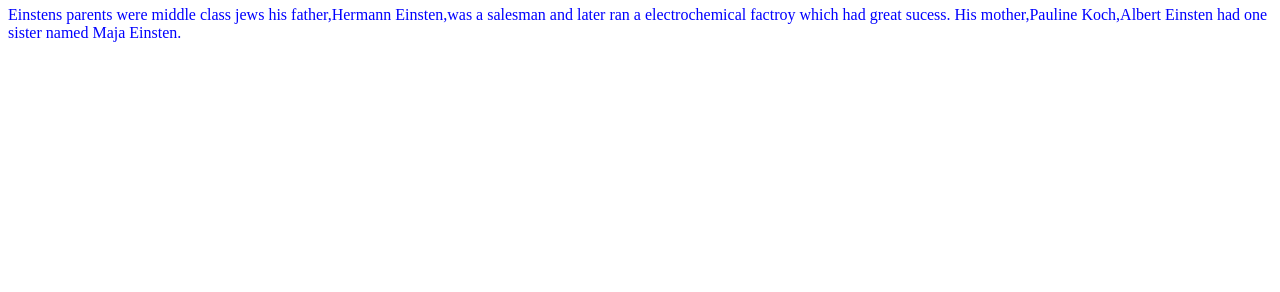
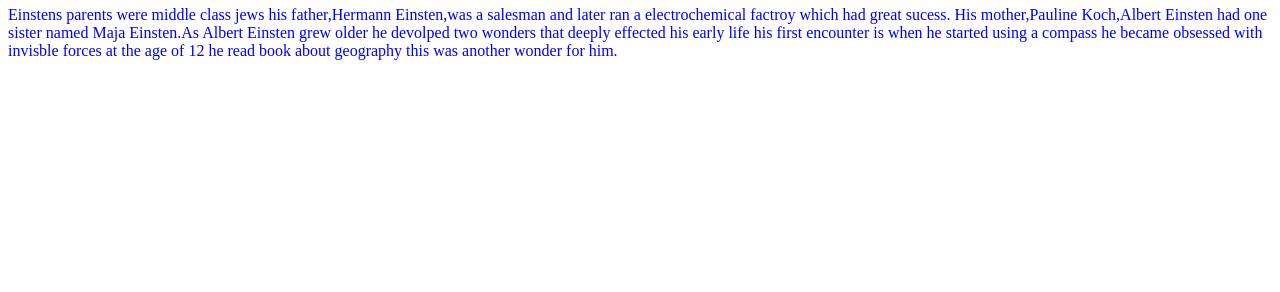
Before and after one commit to ev9087/pages, a plain HTML site: page index.html in a window 1280 px wide. Shown: the part 508-800 px from the top of the page. Drawn offline with Linux system fonts and the light colour scheme.

Commit message:
Update index.html

```diff
--- a/index.html
+++ b/index.html
@@ -34,7 +34,7 @@ Wormholes
 Childhood and family
 </h1>
 <p>
-Einstens parents were middle class jews his father,Hermann Einsten,was a salesman and later ran a        electrochemical factroy which had great sucess. His mother,Pauline Koch,Albert Einsten had one sister    named Maja Einsten.
+Einstens parents were middle class jews his father,Hermann Einsten,was a salesman and later ran a        electrochemical factroy which had great sucess. His mother,Pauline Koch,Albert Einsten had one sister    named Maja Einsten.As Albert Einsten grew older he devolped two wonders that deeply effected his early  life his first encounter is when he started using a compass he became obsessed with invisble forces      at the age of 12 he read book about geography this was another wonder for him.
 </p>
 
 
```
